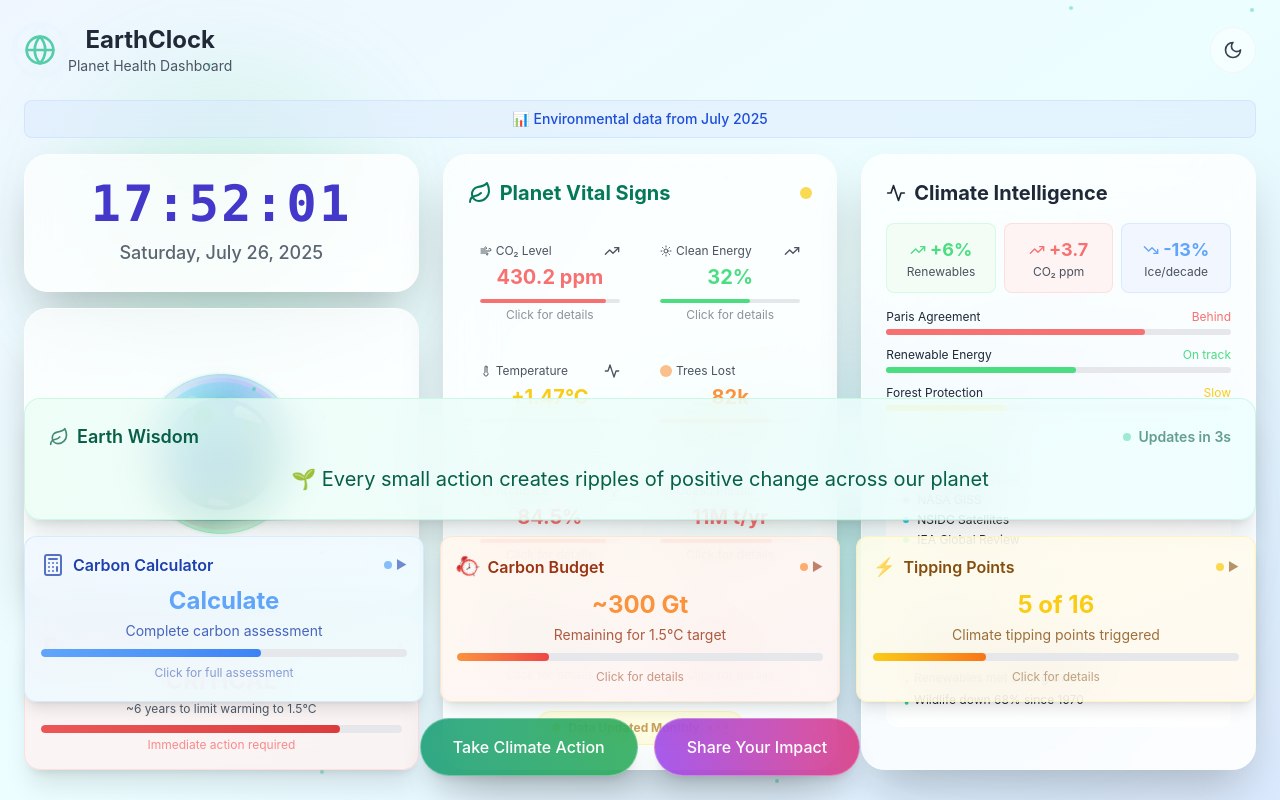
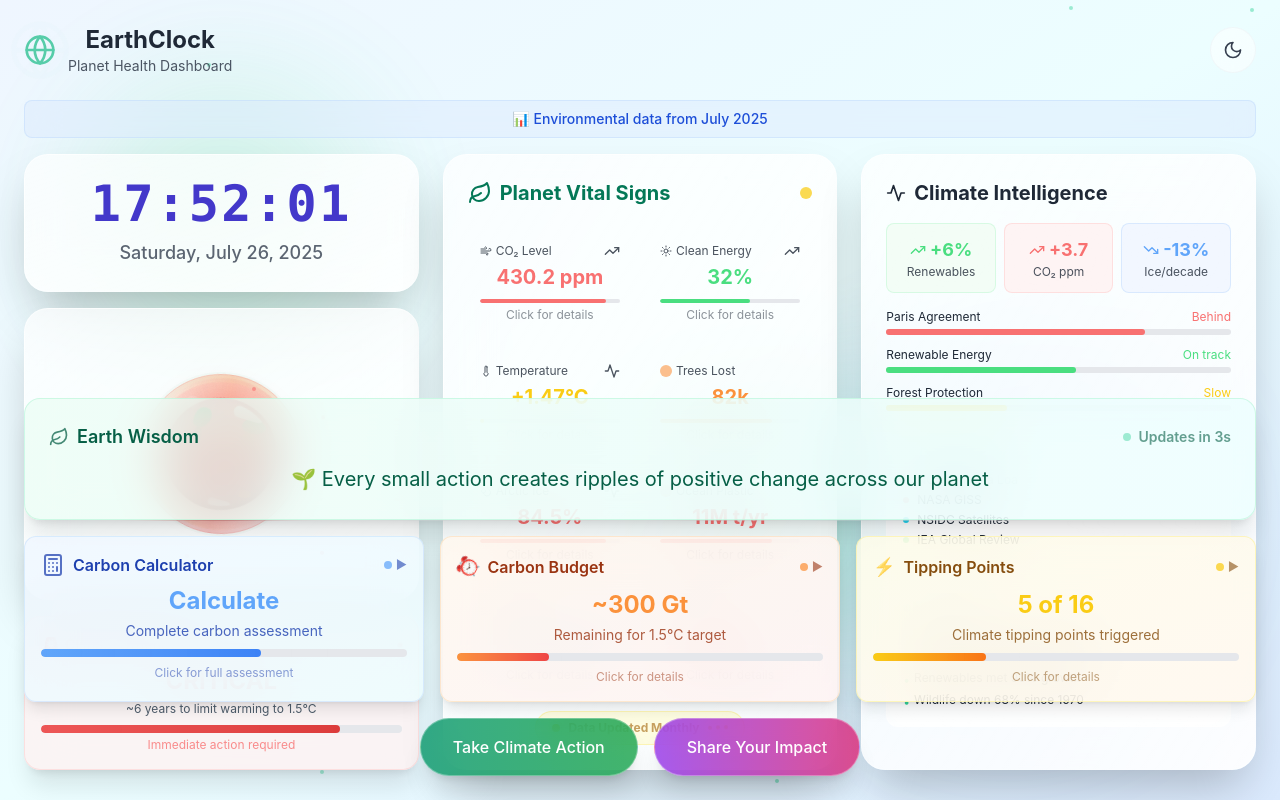
Before and after one commit to humaxai2025/earthclock, a React (Vite) app: page / in a window 1280 px wide. Built offline with nearby package versions, Linux system fonts and the light colour scheme; the HTML template or start-up script is replaced by a standard one.

Commit message:
Modified EarthVisualization component and App.jsx

```diff
--- a/src/App.jsx
+++ b/src/App.jsx
@@ -295,7 +295,10 @@ function App() {
               pulseAnimation={pulseAnimation}
               isDarkMode={isDarkMode}
             />
-            <EarthVisualization isDarkMode={isDarkMode} />
+            <EarthVisualization
+              isDarkMode={isDarkMode}
+              urgencyLevel="critical"
+            />
             <ClimateUrgencyMeter isDarkMode={isDarkMode} />
           </div>
 
--- a/src/components/EarthVisualization.jsx
+++ b/src/components/EarthVisualization.jsx
@@ -1,6 +1,55 @@
 import React from 'react';
 
-const EarthVisualization = ({ isDarkMode }) => (
+const EarthVisualization = ({ isDarkMode, urgencyLevel = "critical" }) => {
+  // Define color schemes based on urgency level
+  const getEarthColors = (urgency, isDark) => {
+    switch(urgency) {
+      case 'safe':
+        return {
+          outerGlow: isDark ? 'from-blue-400/20 via-cyan-300/10' : 'from-emerald-400/20 via-blue-300/10',
+          auroraRing1: 'rgba(34, 197, 94, 0.3), transparent, rgba(59, 130, 246, 0.3)',
+          auroraRing2: 'rgba(168, 85, 247, 0.2), transparent, rgba(236, 72, 153, 0.2)',
+          auroraRing3: 'rgba(34, 211, 238, 0.25)',
+          mainEarth: isDark
+            ? 'radial-gradient(circle at 30% 30%, #60a5fa, #10b981, #0891b2, #065f46)'
+            : 'radial-gradient(circle at 30% 30%, #34d399, #3b82f6, #0d9488, #047857)',
+          orbitalRing: 'border-emerald-400/20',
+          floatingParticles: isDark ? 'bg-cyan-300/60' : 'bg-emerald-400/60',
+          shadow: '0 0 30px rgba(16, 185, 129, 0.4)'
+        };
+      case 'warning':
+        return {
+          outerGlow: isDark ? 'from-yellow-400/20 via-orange-300/10' : 'from-yellow-400/20 via-orange-300/10',
+          auroraRing1: 'rgba(251, 191, 36, 0.3), transparent, rgba(249, 115, 22, 0.3)',
+          auroraRing2: 'rgba(245, 158, 11, 0.2), transparent, rgba(251, 146, 60, 0.2)',
+          auroraRing3: 'rgba(252, 211, 77, 0.25)',
+          mainEarth: isDark
+            ? 'radial-gradient(circle at 30% 30%, #f59e0b, #ea580c, #dc2626, #7c2d12)'
+            : 'radial-gradient(circle at 30% 30%, #fbbf24, #f97316, #dc2626, #92400e)',
+          orbitalRing: 'border-yellow-400/20',
+          floatingParticles: isDark ? 'bg-yellow-300/60' : 'bg-orange-400/60',
+          shadow: '0 0 30px rgba(251, 191, 36, 0.4)'
+        };
+      case 'critical':
+      default:
+        return {
+          outerGlow: isDark ? 'from-red-400/20 via-orange-300/10' : 'from-red-400/20 via-orange-300/10',
+          auroraRing1: 'rgba(239, 68, 68, 0.3), transparent, rgba(249, 115, 22, 0.3)',
+          auroraRing2: 'rgba(245, 101, 101, 0.2), transparent, rgba(251, 146, 60, 0.2)',
+          auroraRing3: 'rgba(252, 165, 165, 0.25)',
+          mainEarth: isDark
+            ? 'radial-gradient(circle at 30% 30%, #ef4444, #dc2626, #b91c1c, #7f1d1d)'
+            : 'radial-gradient(circle at 30% 30%, #f87171, #ef4444, #dc2626, #991b1b)',
+          orbitalRing: 'border-red-400/20',
+          floatingParticles: isDark ? 'bg-red-300/60' : 'bg-red-400/60',
+          shadow: '0 0 30px rgba(239, 68, 68, 0.4)'
+        };
+    }
+  };
+
+  const colors = getEarthColors(urgencyLevel, isDarkMode);
+
+  return (
     <div className={`p-6 rounded-3xl backdrop-blur-xl shadow-2xl border transition-all duration-700 hover:scale-[1.02] group flex-1 ${
       isDarkMode
         ? 'bg-gradient-to-br from-white/5 to-white/10 border-white/20 text-white'
@@ -11,27 +60,22 @@ const EarthVisualization = ({ isDarkMode }) => (
         <div className="relative w-40 h-40 group-hover:scale-110 transition-transform duration-500">
 
           {/* Outer Space Glow */}
-        <div className="absolute inset-0 rounded-full bg-gradient-radial from-blue-400/20 via-cyan-300/10 to-transparent animate-pulse"
+          <div className={`absolute inset-0 rounded-full bg-gradient-radial ${colors.outerGlow} to-transparent animate-pulse`}
                style={{transform: 'scale(1.8)', animationDuration: '4s'}} />
 
           {/* Aurora-like Atmospheric Effects */}
-        <div className="absolute inset-0 rounded-full aurora-ring-1" />
-        <div className="absolute inset-1 rounded-full aurora-ring-2" />
-        <div className="absolute inset-2 rounded-full aurora-ring-3" />
+          <div className="absolute inset-0 rounded-full aurora-ring-1" style={{background: `conic-gradient(from 0deg, transparent, ${colors.auroraRing1}, transparent)`}} />
+          <div className="absolute inset-1 rounded-full aurora-ring-2" style={{background: `conic-gradient(from 45deg, transparent, ${colors.auroraRing2}, transparent)`}} />
+          <div className="absolute inset-2 rounded-full aurora-ring-3" style={{background: `conic-gradient(from 90deg, transparent, ${colors.auroraRing3}, transparent)`}} />
 
           {/* Subtle Orbital Ring */}
-        <div className="absolute inset-0 rounded-full border border-emerald-400/20 simple-pulse-ring" />
+          <div className={`absolute inset-0 rounded-full border ${colors.orbitalRing} simple-pulse-ring`} />
 
           {/* Main Earth Sphere with Enhanced Gradients */}
-        <div className={`absolute inset-6 rounded-full soft-earth-pulse earth-shadow ${
-          isDarkMode
-            ? 'bg-gradient-to-br from-blue-400 via-green-500 to-cyan-600'
-            : 'bg-gradient-to-br from-emerald-400 via-blue-500 to-teal-600'
-        }`} style={{
+          <div className={`absolute inset-6 rounded-full soft-earth-pulse earth-shadow`} style={{
             animation: 'spin 120s linear infinite',
-          background: isDarkMode
-            ? 'radial-gradient(circle at 30% 30%, #60a5fa, #10b981, #0891b2, #065f46)'
-            : 'radial-gradient(circle at 30% 30%, #34d399, #3b82f6, #0d9488, #047857)'
+            background: colors.mainEarth,
+            boxShadow: `inset -8px -8px 20px rgba(0, 0, 0, 0.3), inset 8px 8px 20px rgba(255, 255, 255, 0.1), ${colors.shadow}`
           }}>
 
             {/* Ocean Reflections */}
@@ -74,9 +118,7 @@ const EarthVisualization = ({ isDarkMode }) => (
             {[...Array(8)].map((_, i) => (
               <div
                 key={i}
-              className={`absolute w-1 h-1 rounded-full ${
-                isDarkMode ? 'bg-cyan-300/60' : 'bg-emerald-400/60'
-              } floating-particle`}
+                className={`absolute w-1 h-1 rounded-full ${colors.floatingParticles} floating-particle`}
                 style={{
                   left: `${20 + Math.cos(i * Math.PI / 4) * 60 + 50}%`,
                   top: `${20 + Math.sin(i * Math.PI / 4) * 60 + 50}%`,
@@ -95,25 +137,21 @@ const EarthVisualization = ({ isDarkMode }) => (
       {/* Enhanced CSS for Earth Effects */}
       <style>{`
         .aurora-ring-1 {
-        background: conic-gradient(from 0deg, transparent, rgba(34, 197, 94, 0.3), transparent, rgba(59, 130, 246, 0.3), transparent);
           animation: spin 20s linear infinite;
         }
 
         .aurora-ring-2 {
-        background: conic-gradient(from 45deg, transparent, rgba(168, 85, 247, 0.2), transparent, rgba(236, 72, 153, 0.2), transparent);
           animation: spin 25s linear infinite reverse;
         }
 
         .aurora-ring-3 {
-        background: conic-gradient(from 90deg, transparent, rgba(34, 211, 238, 0.25), transparent);
           animation: spin 30s linear infinite;
         }
 
         .earth-shadow {
           box-shadow:
             inset -8px -8px 20px rgba(0, 0, 0, 0.3),
-          inset 8px 8px 20px rgba(255, 255, 255, 0.1),
-          0 0 30px rgba(16, 185, 129, 0.4);
+            inset 8px 8px 20px rgba(255, 255, 255, 0.1);
         }
 
         .ocean-shimmer {
@@ -229,5 +267,6 @@ const EarthVisualization = ({ isDarkMode }) => (
       `}</style>
     </div>
   );
+};
 
 export default EarthVisualization;
```
Lines whose indentation alone changed are shown as unchanged.
